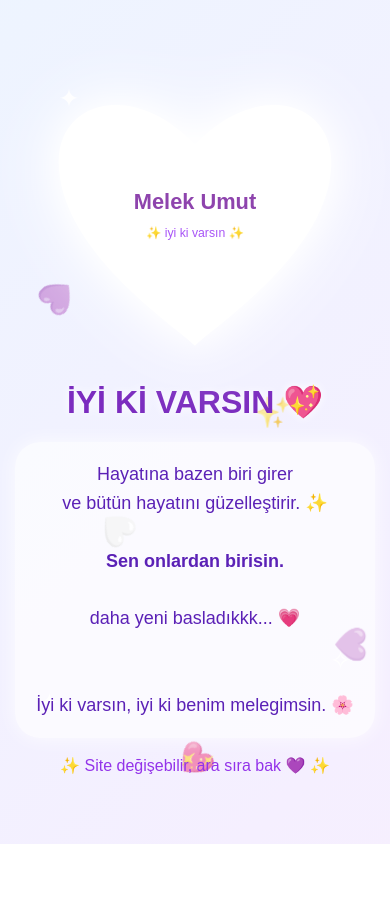
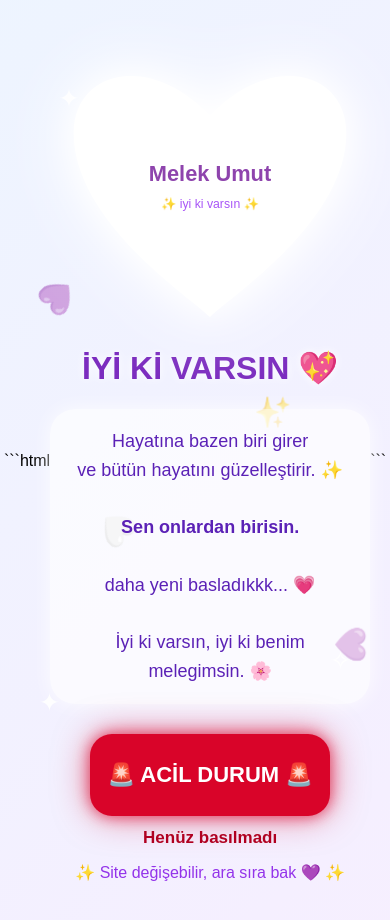
Before and after one commit to Djdjdj28dm/site, a plain HTML site: page index.html in a window 390 px wide. Before the commit the page ends 844 px from the top, so only its background shows below. Drawn offline with Linux system fonts and the light colour scheme; no server answers.

Commit message:
Update index.html

````diff
--- a/index.html
+++ b/index.html
@@ -1,5 +1,5 @@
+```html
 <!DOCTYPE html>
-
 <html lang="tr">
 <head>
 <meta charset="UTF-8">
@@ -12,8 +12,6 @@
 body {
     margin: 0;
     min-height: 100vh;
-
-    /* Sayfanın aşağı-yukarı kaymasını sağlar */
     overflow-x: hidden;
     overflow-y: auto;
 
@@ -23,7 +21,6 @@ body {
 
     font-family: Arial, sans-serif;
 
-    /* Daha açık arka plan */
     background: linear-gradient(
         135deg,
         #fffdf7,
@@ -39,17 +36,10 @@ body {
     box-sizing: border-box;
 }
 
-
 @keyframes bg {
-    0% {
-        background-position: left;
-    }
-
-    100% {
-        background-position: right;
-    }
+    0% { background-position: left; }
+    100% { background-position: right; }
 }
-
 
 .container {
     text-align: center;
@@ -58,7 +48,6 @@ body {
     width: 100%;
     max-width: 700px;
 }
-
 
 .heart {
     width: 380px;
@@ -72,18 +61,15 @@ body {
     drop-shadow(0 0 35px white);
 }
 
-
 @keyframes kalp {
     50% {
         transform: scale(1.07);
     }
 }
 
-
 svg {
     width: 100%;
 }
-
 
 .name {
     fill: #8e44ad;
@@ -91,19 +77,16 @@ svg {
     font-weight: bold;
 }
 
-
 .small {
     fill: #a855f7;
     font-size: 18px;
 }
-
 
 h1 {
     font-size: 42px;
     color: #7b2cbf;
     text-shadow: 0 0 10px white;
 }
-
 
 p {
     font-size: 21px;
@@ -118,13 +101,11 @@ p {
     box-shadow: 0 0 20px rgba(255,255,255,.8);
 }
 
-
 .site {
     margin-top: 15px;
     font-size: 16px;
     color: #9333ea;
 }
-
 
 .fly {
     position: fixed;
@@ -134,9 +115,7 @@ p {
     pointer-events: none;
 }
 
-
 @keyframes uc {
-
     0% {
         transform: translateY(0) rotate(0);
         opacity: 0;
@@ -150,16 +129,13 @@ p {
         transform: translateY(-110vh) rotate(360deg);
         opacity: 0;
     }
-
 }
-
 
 .f1 {left: 10%; animation-delay: 0s;}
 .f2 {left: 25%; animation-delay: 2s;}
 .f3 {left: 45%; animation-delay: 4s;}
 .f4 {left: 65%; animation-delay: 1s;}
 .f5 {left: 85%; animation-delay: 3s;}
-
 
 .star {
     position: fixed;
@@ -169,19 +145,10 @@ p {
     pointer-events: none;
 }
 
-
 @keyframes parla {
-
-    from {
-        opacity: .3;
-    }
-
-    to {
-        opacity: 1;
-    }
-
+    from { opacity: .3; }
+    to { opacity: 1; }
 }
-
 
 .s1 {top: 10%; left: 15%;}
 .s2 {top: 20%; right: 15%;}
@@ -189,7 +156,115 @@ p {
 .s4 {bottom: 20%; right: 10%;}
 
 
+/* 🚨 ACİL DURUM BUTONU */
+
+.emergency-area {
+    margin-top: 30px;
+}
+
+.emergency-button {
+    width: 270px;
+    height: 90px;
+
+    border: none;
+    border-radius: 22px;
+
+    background: #d90429;
+    color: white;
+
+    font-size: 25px;
+    font-weight: bold;
+
+    cursor: pointer;
+
+    box-shadow:
+        0 0 15px rgba(217,4,41,.7),
+        0 0 35px rgba(217,4,41,.5);
+
+    transition: transform .15s;
+}
+
+.emergency-button:active {
+    transform: scale(.93);
+}
+
+.emergency-count {
+    margin-top: 12px;
+    color: #b00020;
+    font-weight: bold;
+    font-size: 17px;
+}
+
+
+/* Kırmızı acil durum ışıkları */
+
+.emergency-light {
+    position: fixed;
+    width: 90px;
+    height: 90px;
+
+    border-radius: 50%;
+
+    background: #ff0033;
+
+    box-shadow:
+        0 0 20px #ff0033,
+        0 0 50px #ff0033,
+        0 0 90px #ff0033;
+
+    pointer-events: none;
+
+    animation: emergencyFlash .45s infinite alternate;
+    z-index: 20;
+}
+
+@keyframes emergencyFlash {
+    from {
+        opacity: .15;
+        transform: scale(.7);
+    }
+
+    to {
+        opacity: 1;
+        transform: scale(1.3);
+    }
+}
+
+
+/* Ekran kenarındaki kırmızı uyarı */
+
+.emergency-border {
+    position: fixed;
+    inset: 0;
+
+    pointer-events: none;
+
+    border: 12px solid rgba(255,0,40,.8);
+
+    box-sizing: border-box;
+
+    animation: borderFlash .5s infinite alternate;
+
+    z-index: 19;
+}
+
+@keyframes borderFlash {
+    from {
+        opacity: .2;
+        box-shadow: inset 0 0 30px rgba(255,0,40,.4);
+    }
+
+    to {
+        opacity: 1;
+        box-shadow:
+            inset 0 0 80px rgba(255,0,40,.9),
+            0 0 50px rgba(255,0,40,.8);
+    }
+}
+
+
 /* Telefon için */
+
 @media (max-width: 600px) {
 
     h1 {
@@ -205,10 +280,15 @@ p {
         width: 320px;
     }
 
+    .emergency-button {
+        width: 240px;
+        height: 82px;
+        font-size: 22px;
+    }
+
 }
 
 </style>
-
 </head>
 
 <body>
@@ -223,6 +303,7 @@ p {
 <div class="star s2">✧</div>
 <div class="star s3">✦</div>
 <div class="star s4">✧</div>
+
 
 <div class="container">
 
@@ -264,9 +345,11 @@ class="small">
 
 </div>
 
+
 <h1>
 İYİ Kİ VARSIN 💖
 </h1>
+
 
 <p>
 
@@ -282,14 +365,33 @@ Sen onlardan birisin.
 
 <br><br>
 
-daha yeni basladıkkk... 💗<br>
-
+daha yeni basladıkkk... 💗
 
 <br><br>
 
 İyi ki varsın, iyi ki benim melegimsin. 🌸
 
 </p>
+
+
+<!-- 🚨 ACİL DURUM -->
+
+<div class="emergency-area">
+
+<button
+class="emergency-button"
+onclick="emergency()">
+
+🚨 ACİL DURUM 🚨
+
+</button>
+
+<div class="emergency-count" id="count">
+Henüz basılmadı
+</div>
+
+</div>
+
 
 <div class="site">
 
@@ -299,9 +401,65 @@ daha yeni basladıkkk... 💗<br>
 
 </div>
 
-    <script>
+
+<script>
+
+/* Siteye giriş bildirimi */
+
 fetch("https://melos-telegram.ut380806.workers.dev/")
-  .catch(() => {});
+.catch(() => {});
+
+
+/* Acil durum sistemi */
+
+let emergencyCount = 0;
+
+function emergency() {
+
+    emergencyCount++;
+
+    document.getElementById("count").innerText =
+        "🚨 Acil durum butonuna " +
+        emergencyCount +
+        " kez basıldı!";
+
+
+    /* Ekran kenarı efekti */
+
+    const border = document.createElement("div");
+
+    border.className = "emergency-border";
+
+    document.body.appendChild(border);
+
+
+    /* Yeni kırmızı ışık */
+
+    const light = document.createElement("div");
+
+    light.className = "emergency-light";
+
+    light.style.left =
+        Math.random() * 80 + 10 + "%";
+
+    light.style.top =
+        Math.random() * 70 + 10 + "%";
+
+    document.body.appendChild(light);
+
+
+    /* Telegram bildirimi */
+
+    fetch(
+        "https://melos-telegram.ut380806.workers.dev/?action=emergency&count="
+        + emergencyCount
+    )
+    .catch(() => {});
+
+}
+
 </script>
+
 </body>
 </html>
+```
````
